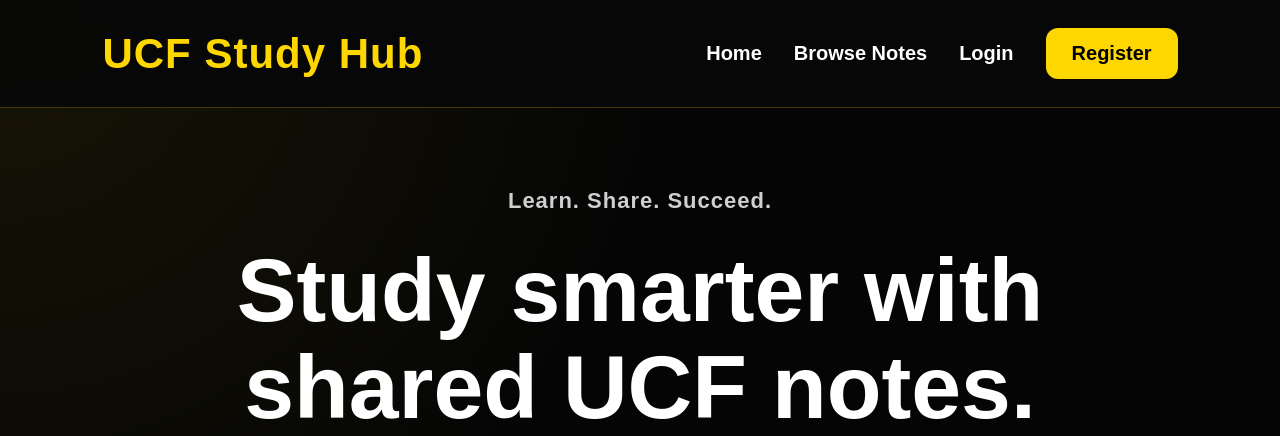
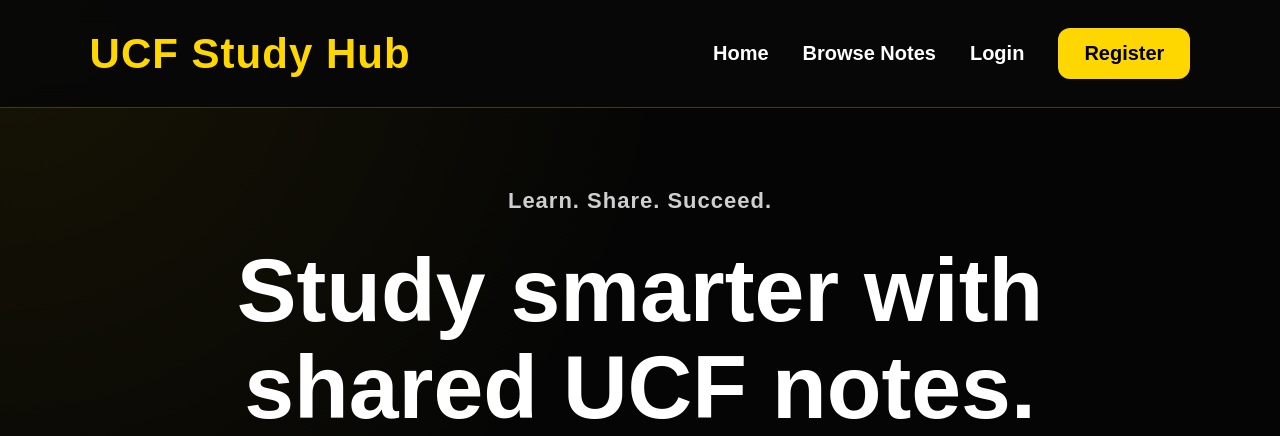
Before and after one commit to elvie-valmores/LAMP-Stack-Project-Group-14, a PHP site: page /index.php in a window 1280 px wide. Shown: the top 436 px of the page. Run offline with PHP 8.4, Linux system fonts and the light colour scheme.

Commit message:
Fix navbar logo spacing

```diff
--- a/frontend/assets/css/style.css
+++ b/frontend/assets/css/style.css
@@ -1587,3 +1587,22 @@ header,
 .nav-links {
     gap: 32px !important;
 }
+
+/* Final navbar spacing fix */
+.navbar {
+    padding-left: 7% !important;
+    padding-right: 7% !important;
+    justify-content: space-between !important;
+}
+
+.logo {
+    margin-right: 80px !important;
+    white-space: nowrap !important;
+}
+
+.nav-links {
+    margin-left: auto !important;
+    display: flex !important;
+    gap: 34px !important;
+    align-items: center !important;
+}
```
